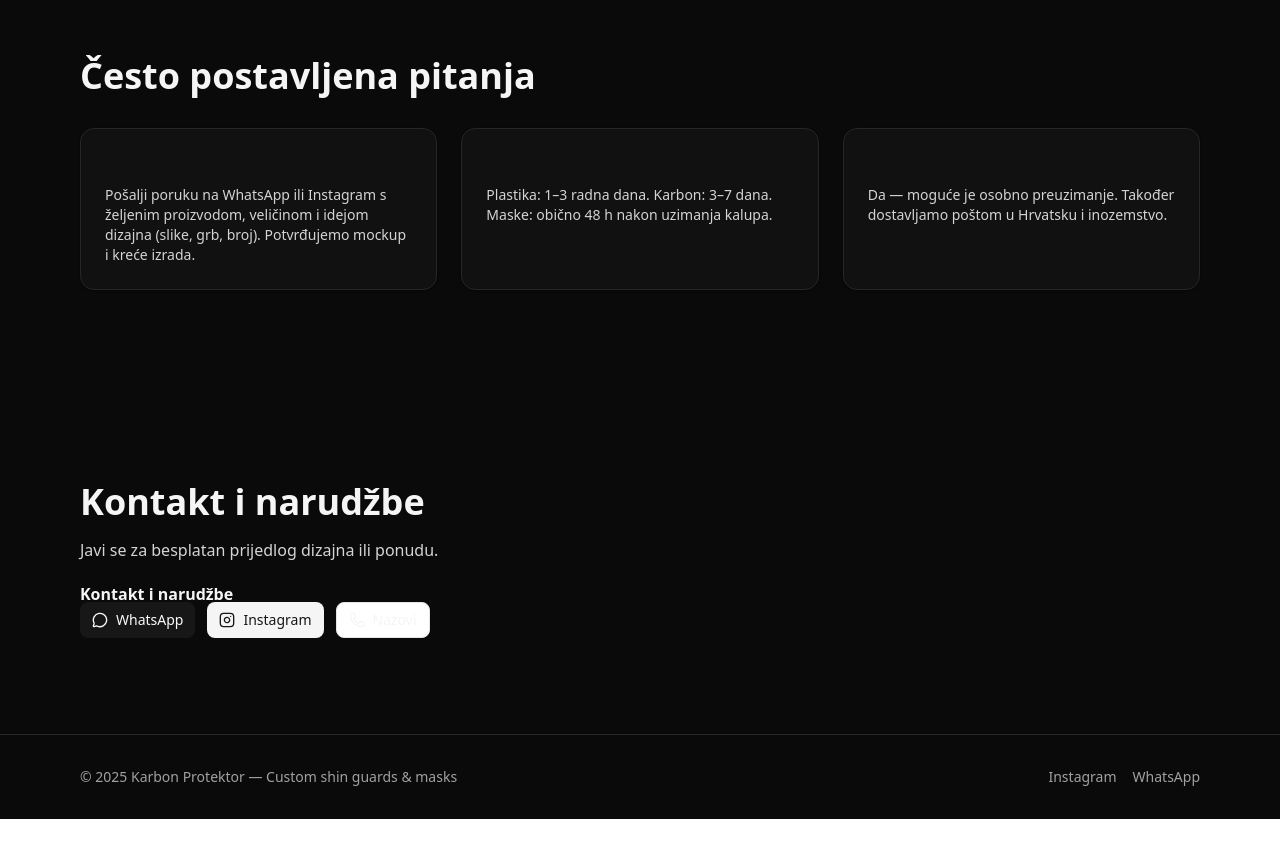
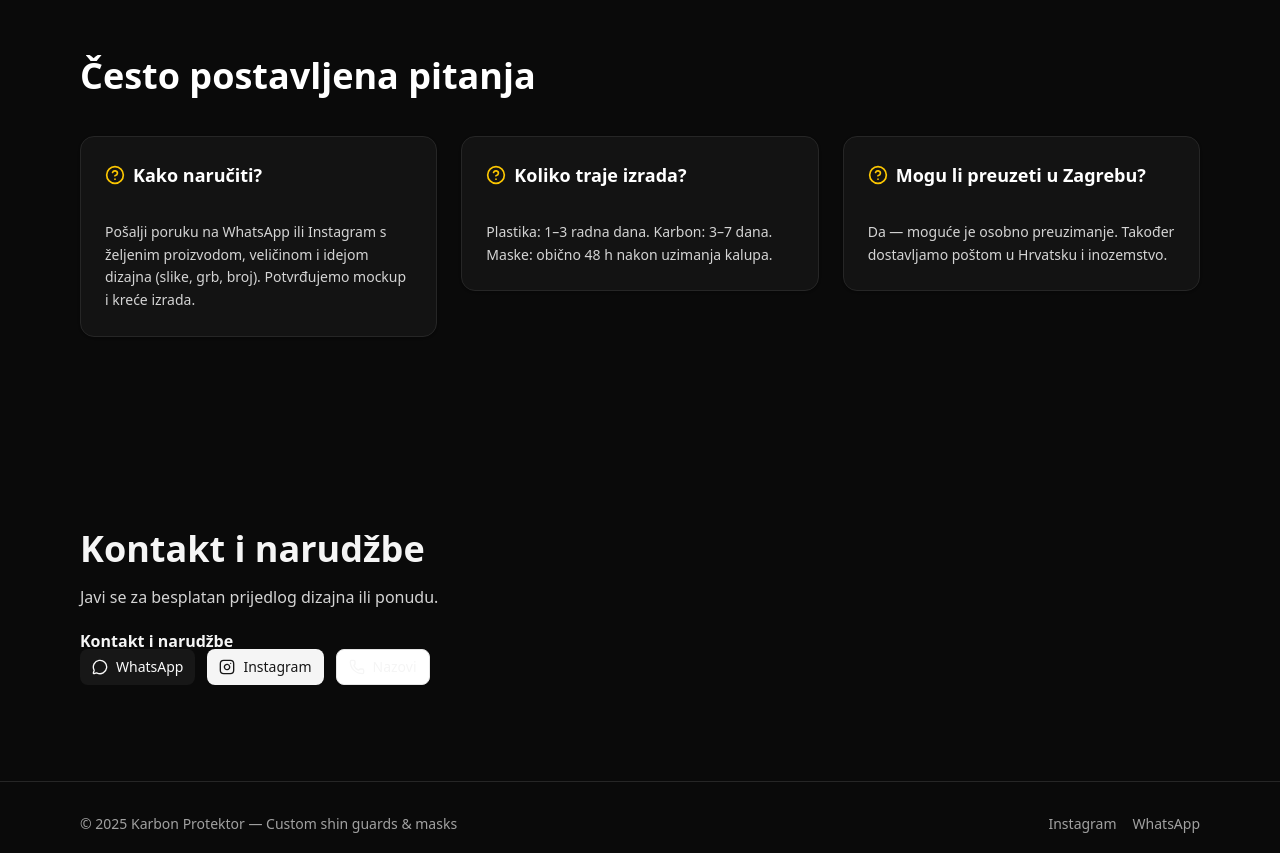
Before and after one commit to saleeee/carbonprotector, a Next.js app: page / in a window 1280 px wide. Shown: the part 3560-4413 px from the top of the page. Before the commit the page ends 4379 px from the top, so only its background shows below. Built offline with nearby package versions, Linux system fonts and the light colour scheme.

Commit message:
Fix FAQ title text color

```diff
--- a/app/page.tsx
+++ b/app/page.tsx
@@ -17,6 +17,7 @@ import {
   PackageOpen,
   Zap,
 } from "lucide-react";
+import { HelpCircle } from "lucide-react";
 import { motion } from "framer-motion";
 
 export default function LandingKarbonProtektor() {
@@ -429,19 +430,36 @@ export default function LandingKarbonProtektor() {
 
    {/* FAQ */}
 <section id="faq" className="max-w-6xl mx-auto px-4 py-16 md:py-24">
-        <h2 className="text-2xl md:text-4xl font-semibold mb-8">{t.faq.title}</h2>
+  <h2 className="text-2xl md:text-4xl font-semibold mb-10 text-white">
+    {t.faq.title}
+  </h2>
 
   <div className="grid md:grid-cols-3 gap-6">
     {[t.faq.q1, t.faq.q2, t.faq.q3].map((qa, i) => (
-            <Card key={i} className="bg-neutral-900/60 border-neutral-800">
+      <motion.div
+        key={i}
+        initial={{ opacity: 0, y: 30 }}
+        whileInView={{ opacity: 1, y: 0 }}
+        transition={{ duration: 0.4, delay: i * 0.1 }}
+        viewport={{ once: true }}
+      >
+        <Card className="bg-neutral-900/70 border border-neutral-800 hover:border-yellow-400/60 transition-colors">
           <CardHeader>
+            <CardTitle className="flex items-center gap-2 text-white text-lg">
+              <HelpCircle className="w-5 h-5 text-yellow-400" />
+              {qa.q}
+            </CardTitle>
+          </CardHeader>
 
-              </CardHeader>
-              <CardContent className="text-neutral-300 text-sm">{qa.a}</CardContent>
+          <CardContent className="text-neutral-300 text-sm leading-relaxed">
+            {qa.a}
+          </CardContent>
         </Card>
+      </motion.div>
     ))}
   </div>
 </section>
+
 
       {/* CONTACT */}
       <section id="contact" className="max-w-6xl mx-auto px-4 py-16 md:py-24">
```
Lines whose indentation alone changed are shown as unchanged.
